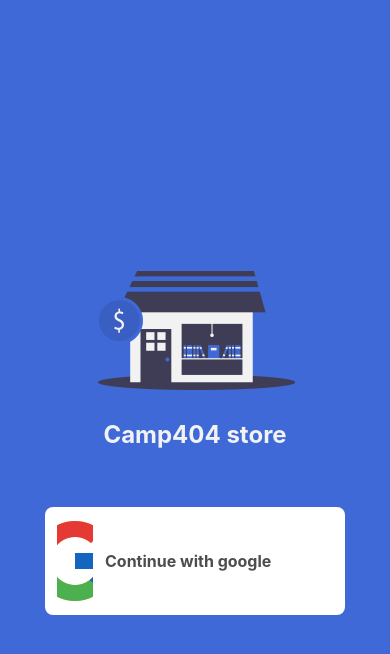
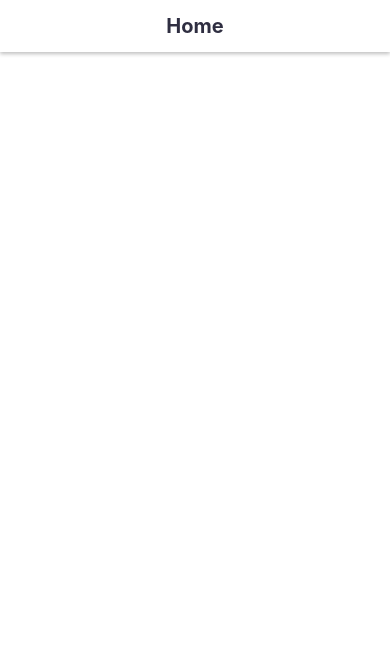
Before and after one commit to aditiafa112/camp404-2, a React Native app: screen /Home in a window 390 px wide. Shown: the top 654 px of the page. Built offline with nearby package versions, Linux system fonts and the light colour scheme.

Commit message:
component header

```diff
--- /dev/null
+++ b/src/components/Header/index.js
@@ -0,0 +1,33 @@
+import {StyleSheet, Text, View} from 'react-native';
+import React from 'react';
+
+const Header = ({title}) => {
+  return (
+    <View style={styles.header}>
+      <Text style={styles.title}>{title}</Text>
+    </View>
+  );
+};
+
+export default Header;
+
+const styles = StyleSheet.create({
+  header: {
+    backgroundColor: '#fff',
+    shadowColor: '#000',
+    shadowOffset: {
+      width: 0,
+      height: 2,
+    },
+    shadowOpacity: 0.25,
+    shadowRadius: 3.84,
+    elevation: 5,
+  },
+  title: {
+    fontSize: 20,
+    fontWeight: 'bold',
+    color: '#2F2E41',
+    marginVertical: 14,
+    textAlign: 'center',
+  },
+});
--- /dev/null
+++ b/src/components/index.js
@@ -0,0 +1,3 @@
+import Header from './Header';
+
+export {Header};
--- /dev/null
+++ b/src/pages/Home/index.js
@@ -0,0 +1,21 @@
+import {StyleSheet, Text, View} from 'react-native';
+import React from 'react';
+import {Header} from '../../components';
+
+const Home = () => {
+  return (
+    <View style={styles.page}>
+      <Header title={'Home'} />
+    </View>
+  );
+};
+
+export default Home;
+
+const styles = StyleSheet.create({
+  page: {
+    display: 'flex',
+    flex: 1,
+    backgroundColor: '#fff',
+  },
+});
--- a/src/pages/Login/index.js
+++ b/src/pages/Login/index.js
@@ -2,12 +2,14 @@ import {Image, StyleSheet, Text, TouchableOpacity, View} from 'react-native';
 import React from 'react';
 import Assets from '../../assets';
 
-const Login = () => {
+const Login = ({navigation}) => {
   return (
     <View style={styles.page}>
       <Image source={Assets.ICLogo} style={styles.logo} />
       <Text style={styles.logoText}>Camp404 store</Text>
-      <TouchableOpacity style={styles.btnLogin}>
+      <TouchableOpacity
+        style={styles.btnLogin}
+        onPress={() => navigation.navigate('Home')}>
         <Image source={Assets.ICGoogle} style={styles.imgGoogle} />
         <Text style={styles.btnText}>Continue with google</Text>
       </TouchableOpacity>
--- a/src/pages/index.js
+++ b/src/pages/index.js
@@ -1,3 +1,4 @@
 import Login from './Login';
+import Home from './Home';
 
-export {Login};
+export {Login, Home};
--- a/src/router/index.js
+++ b/src/router/index.js
@@ -14,6 +14,11 @@ const Router = () => {
           component={Pages.Login}
           options={{headerShown: false}}
         />
+        <Stack.Screen
+          name="Home"
+          component={Pages.Home}
+          options={{headerShown: false}}
+        />
       </Stack.Navigator>
     </NavigationContainer>
   );
```
